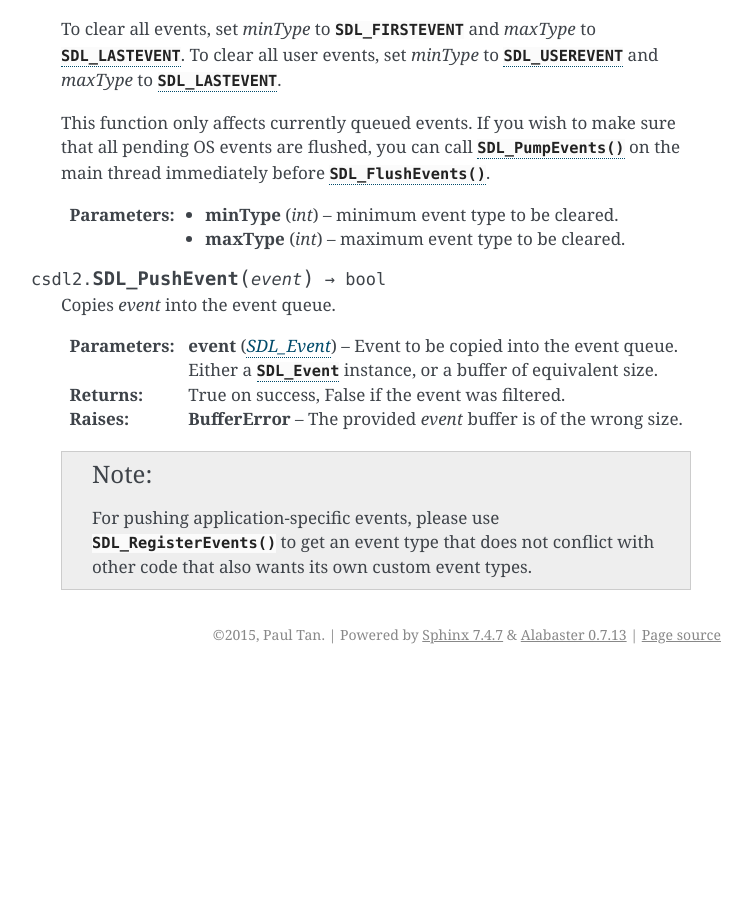
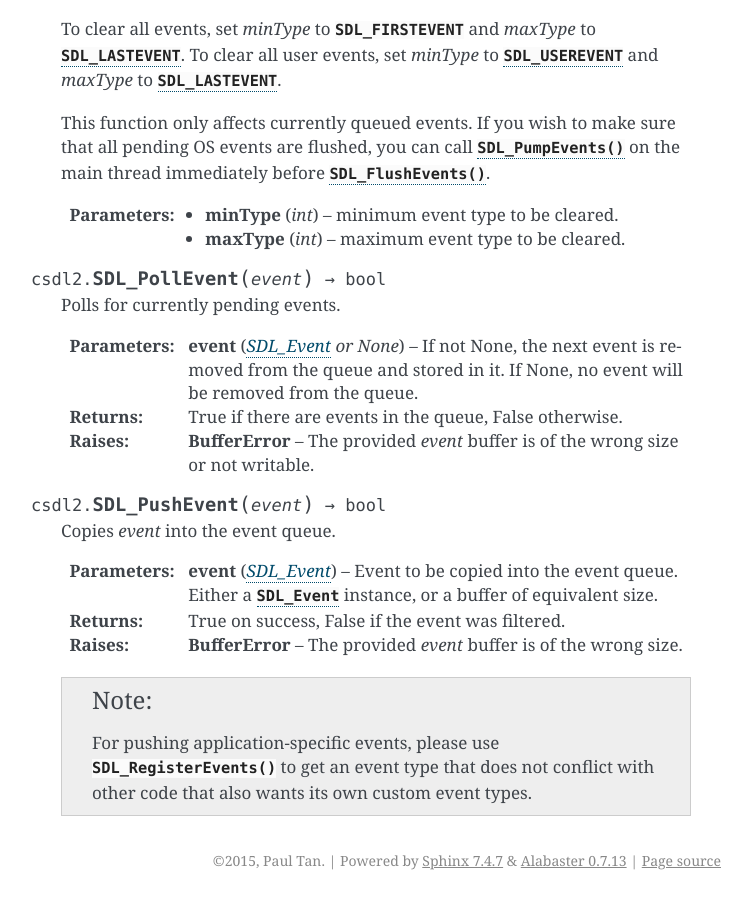
Before and after one commit to pyokagan/pycsdl2, a Sphinx documentation site: the page built from docs/source/api/events.rst, in a window 1280 px wide and 900 px high, scrolled down 5334 px. Shown: the whole window, without its empty margins (389-1141 px from the left). Built offline with Sphinx 7.4.7, drawn with Linux system fonts in a browser that asks for light colours; before the commit the page ends 6008 px from its top, so only the background shows below that.

Commit message:
docs/api/events: document SDL_PollEvent()

```diff
--- a/docs/source/api/events.rst
+++ b/docs/source/api/events.rst
@@ -316,6 +316,18 @@ the application to process the information stored with them.
    :param int minType: minimum event type to be cleared.
    :param int maxType: maximum event type to be cleared.
 
+.. function:: SDL_PollEvent(event) -> bool
+
+   Polls for currently pending events.
+
+   :param event: If not None, the next event is removed from the queue and
+                 stored in it. If None, no event will be removed from the
+                 queue.
+   :type event: SDL_Event or None
+   :returns: True if there are events in the queue, False otherwise.
+   :raises BufferError: The provided `event` buffer is of the wrong size or
+                        not writable.
+
 .. function:: SDL_PushEvent(event) -> bool
 
    Copies `event` into the event queue.
```
